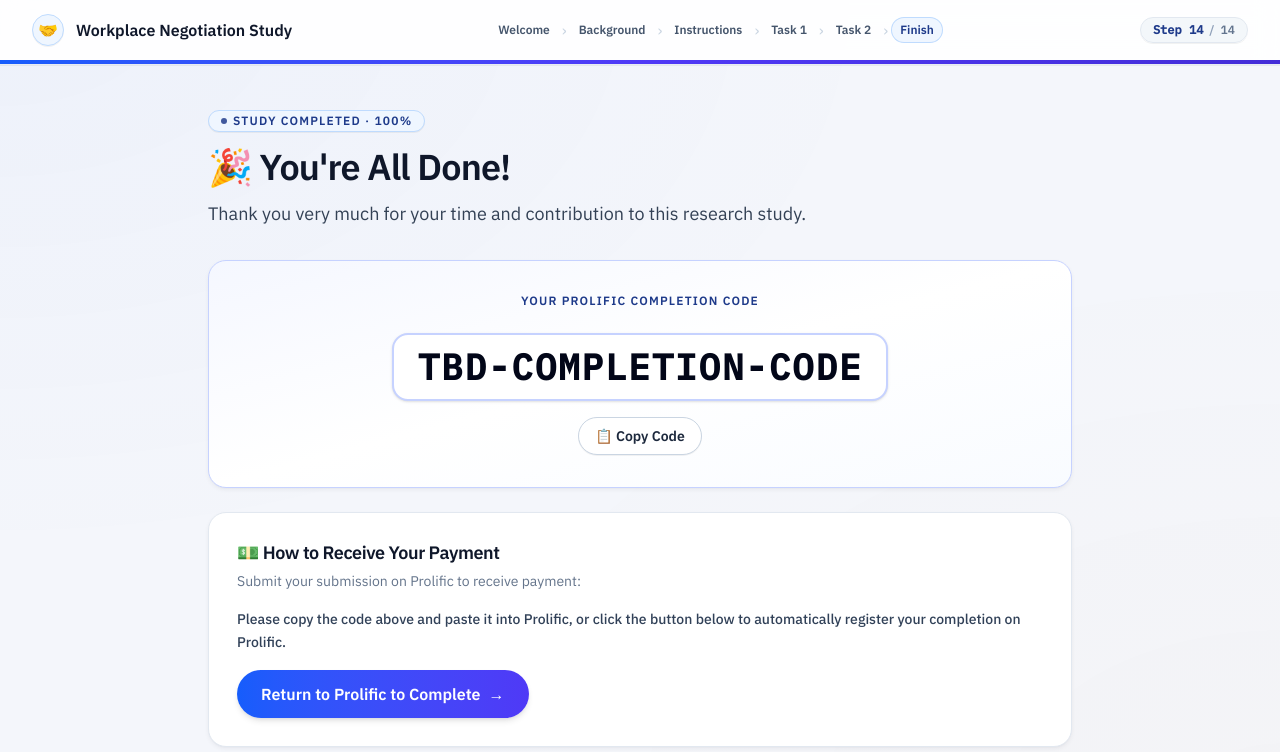
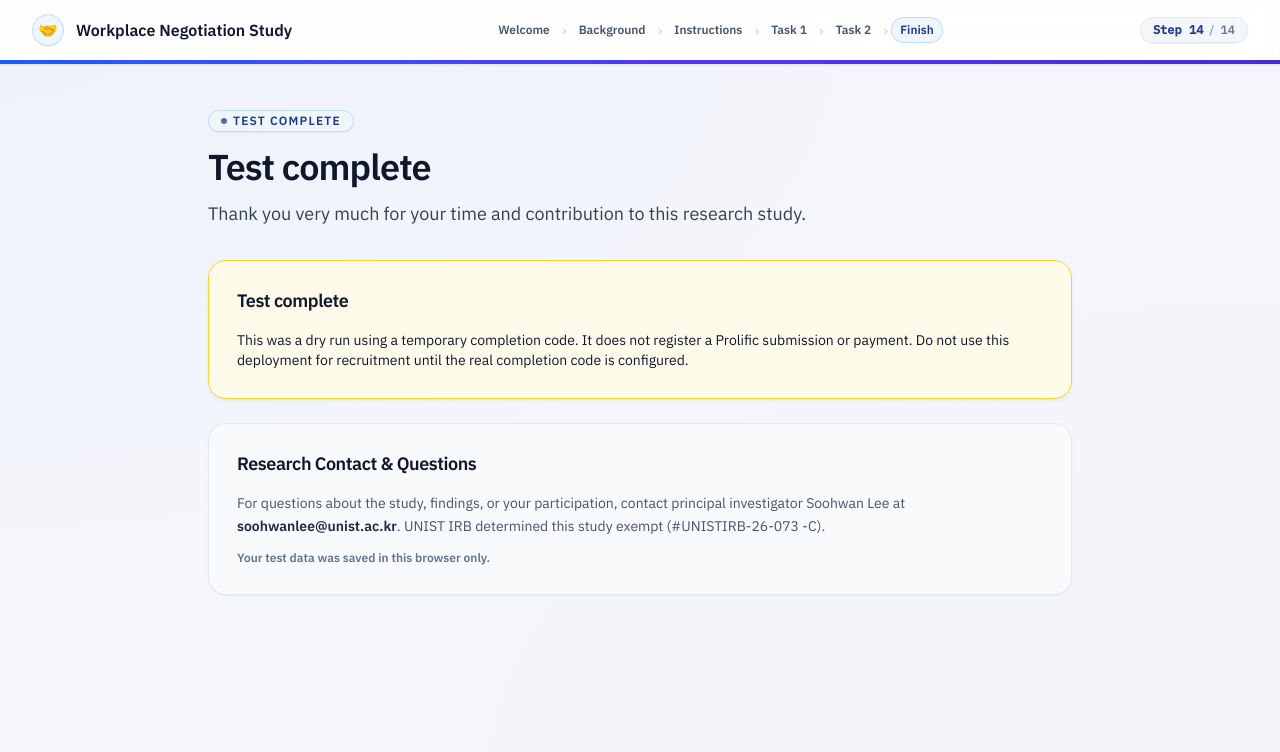
Before and after one commit to Soohwan-Lee/AI-Mediated-Negotiation-Experiment, a Next.js app: page /complete in a window 1280 px wide. Shown: the top 752 px of the page. Built offline with nearby package versions, Linux system fonts and the light colour scheme.

Commit message:
chore(study): enable temporary completion testing
Allow TESTONLY manual verification while keeping recruitment unready. Preserve authoritative completion checks and expose no Prolific submission code or URL for dry runs.

```diff
--- a/src/app/api/complete/route.ts
+++ b/src/app/api/complete/route.ts
@@ -1,5 +1,5 @@
 import { database, failure, participantFor, readBody, StudyError } from "@/lib/server/study-db";
-import { STUDY } from "@/lib/study-config";
+import { STUDY, completionSettings } from "@/lib/study-config";
 
 export const runtime = "nodejs";
 export const dynamic = "force-dynamic";
@@ -14,7 +14,9 @@ export async function POST(request: Request) {
       p_participant_key: row.participant_key,
     });
     if (result.status !== "completed") throw new StudyError(409, "study_incomplete");
-    return Response.json({ complete: true, completionCode: STUDY.prolificCompletionCode,
-      completionUrl: STUDY.prolificCompletionUrl }, { headers: { "Cache-Control": "no-store" } });
+    const completion = completionSettings();
+    return Response.json({ complete: true, testOnly: completion.testOnly,
+      completionCode: completion.testOnly ? null : STUDY.prolificCompletionCode,
+      completionUrl: completion.submissionUrl }, { headers: { "Cache-Control": "no-store" } });
   } catch (error) { return failure(error); }
 }
--- a/src/app/api/preflight/route.ts
+++ b/src/app/api/preflight/route.ts
@@ -30,7 +30,7 @@
 
 import { NextResponse } from "next/server";
 import { AI_CONFIG, modelReadiness } from "@/lib/ai/config";
-import { STUDY, timingIsHonest, TOTAL_MINUTES } from "@/lib/study-config";
+import { STUDY, completionSettings, timingIsHonest, TOTAL_MINUTES } from "@/lib/study-config";
 import { storageReady } from "@/lib/server/study-db";
 
 export const runtime = "nodejs";
@@ -65,7 +65,7 @@ export async function GET(request: Request) {
   if (url.searchParams.get("gate") === "1") {
     const ready = readiness.ready && (!readiness.live || (
       process.env.NEXT_PUBLIC_DEV_TOOLS === "off"
-      && !STUDY.prolificCompletionCode.startsWith("TBD")
+      && completionSettings().entryReady
       && timingIsHonest()
       && await storageReady()
     ));
@@ -109,8 +109,10 @@ export async function GET(request: Request) {
     },
     {
       name: "completion_code_set",
-      pass: !STUDY.prolificCompletionCode.startsWith("TBD"),
-      detail: STUDY.prolificCompletionCode.startsWith("TBD")
+      pass: completionSettings().recruitmentReady,
+      detail: completionSettings().testOnly
+        ? "TESTONLY permits a dry run, not recruitment or Prolific payment. Replace it with the real completion code before recruiting."
+        : STUDY.prolificCompletionCode.startsWith("TBD")
         ? "Prolific completion code is still a placeholder — participants could not be credited."
         : "Completion code is set.",
     },
--- a/src/app/complete/page.tsx
+++ b/src/app/complete/page.tsx
@@ -13,7 +13,7 @@ import { readStopReason } from "@/lib/check-gates";
 import { useDevMode } from "@/lib/dev-mode";
 import { useParticipant, usePageEnter } from "@/lib/participant-context";
 import { getStore } from "@/lib/store";
-import { STUDY } from "@/lib/study-config";
+import { STUDY, completionSettings } from "@/lib/study-config";
 import { readTaskRun } from "@/lib/task-run";
 
 type CompletionStatus = "checking" | "failed" | "ready" | "stopped";
@@ -26,6 +26,7 @@ export default function CompletePage() {
   const [status, setStatus] = useState<CompletionStatus>("checking");
   const started = useRef(false);
   const store = getStore();
+  const completion = completionSettings();
 
   const confirmCompletion = useCallback(async () => {
     setStatus("checking");
@@ -80,6 +81,7 @@ export default function CompletePage() {
   }, [confirmCompletion]);
 
   async function copyCode() {
+    if (completion.testOnly) return;
     await navigator.clipboard.writeText(STUDY.prolificCompletionCode);
     setCopied(true);
     window.setTimeout(() => setCopied(false), 2000);
@@ -88,8 +90,8 @@ export default function CompletePage() {
   return (
     <Page>
       <PageHeader
-        eyebrow={status === "ready" ? "Study Completed · 100%" : "Saving your study"}
-        title={status === "ready" ? "🎉 You're All Done!" : "One last check"}
+        eyebrow={status === "ready" ? completion.testOnly ? "Test complete" : "Study Completed · 100%" : "Saving your study"}
+        title={status === "ready" ? completion.testOnly ? "Test complete" : "🎉 You're All Done!" : "One last check"}
         subtitle={
           status === "ready"
             ? "Thank you very much for your time and contribution to this research study."
@@ -131,6 +133,12 @@ export default function CompletePage() {
 
       {status === "ready" ? (
         <>
+          {completion.testOnly ? (
+            <Card className="mb-6 border-amber-300 bg-amber-50">
+              <CardTitle>Test complete</CardTitle>
+              <p className="mt-2 text-sm">This was a dry run using a temporary completion code. It does not register a Prolific submission or payment. Do not use this deployment for recruitment until the real completion code is configured.</p>
+            </Card>
+          ) : <>
           <Card className="mb-6 border-indigo-200 bg-gradient-to-br from-indigo-50/60 via-white to-blue-50/40 text-center p-6 sm:p-8">
             <p className="text-xs font-extrabold uppercase tracking-widest text-[var(--accent)] mb-2">
               Your Prolific Completion Code
@@ -169,13 +177,16 @@ export default function CompletePage() {
         </div>
           </Card>
 
+          </>}
           <Card tone="muted" className="border-slate-200">
         <CardTitle>Research Contact & Questions</CardTitle>
         <p className="text-xs sm:text-sm leading-relaxed text-slate-600 mt-2">
           For questions about the study, findings, or your participation, contact principal investigator {STUDY.irb.principalInvestigator} at <span className="font-semibold text-slate-800">{STUDY.irb.researcherEmail}</span>. {STUDY.irb.institution} IRB determined this study exempt (#{STUDY.irb.exemptionNumber}).
         </p>
         <p className="mt-3 text-xs font-semibold text-slate-500">
-          {store.persistenceKind === "remote"
+          {completion.testOnly
+            ? store.persistenceKind === "remote" ? "Your test data was saved to the research server." : "Your test data was saved in this browser only."
+            : store.persistenceKind === "remote"
             ? "✓ Your study data was saved to the research server. You may close this tab after registering completion on Prolific."
             : "✓ Your study data was saved in this browser. It has not been submitted to a research server. Keep this tab open until you have registered completion on Prolific."}
         </p>
--- a/src/lib/study-config.ts
+++ b/src/lib/study-config.ts
@@ -47,11 +47,20 @@ export const STUDY = {
     principalInvestigator: "Soohwan Lee",
     researcherEmail: "soohwanlee@unist.ac.kr",
   },
-  /** Issued on the completion page. Replace with the real Prolific code. */
-  prolificCompletionCode: "TBD-COMPLETION-CODE",
+  /** Temporary dry-run sentinel. Replace with the real code before recruitment. */
+  prolificCompletionCode: "TESTONLY",
   prolificCompletionUrl:
-    "https://app.prolific.com/submissions/complete?cc=TBD-COMPLETION-CODE",
+    "https://app.prolific.com/submissions/complete?cc=TESTONLY",
 } as const;
+
+/** Test admission is not recruitment readiness or a Prolific submission. */
+export function completionSettings(code: string = STUDY.prolificCompletionCode) {
+  const testOnly = code === "TESTONLY";
+  const entryReady = code.trim().length > 0 && !code.startsWith("TBD");
+  return { testOnly, entryReady, recruitmentReady: entryReady && !testOnly,
+    submissionUrl: entryReady && !testOnly
+      ? `https://app.prolific.com/submissions/complete?cc=${encodeURIComponent(code)}` : null };
+}
 
 /**
  * Minutes per stage, apportioned from Design Ver.2.26 §7's 45-minute flow.
```
Also changed, not shown: 2 other files (tests, documents, lock files or other folders).
